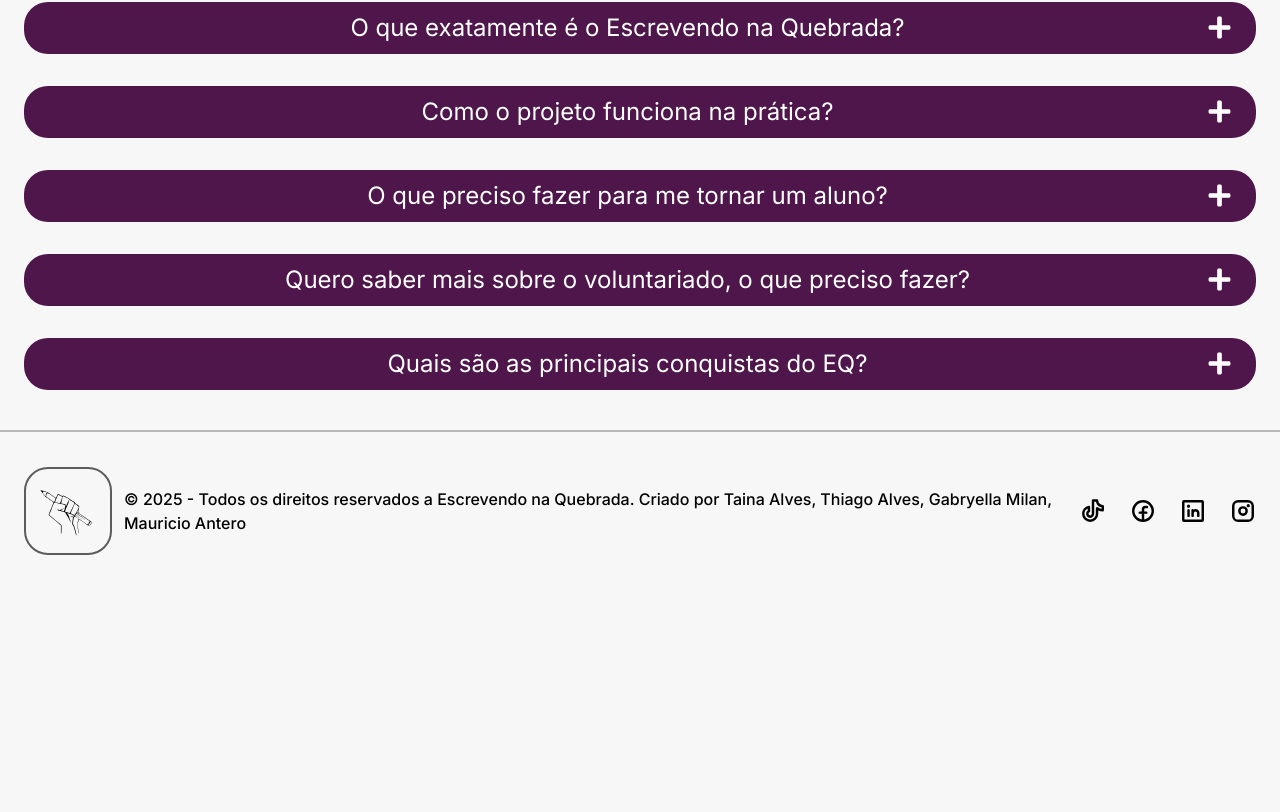
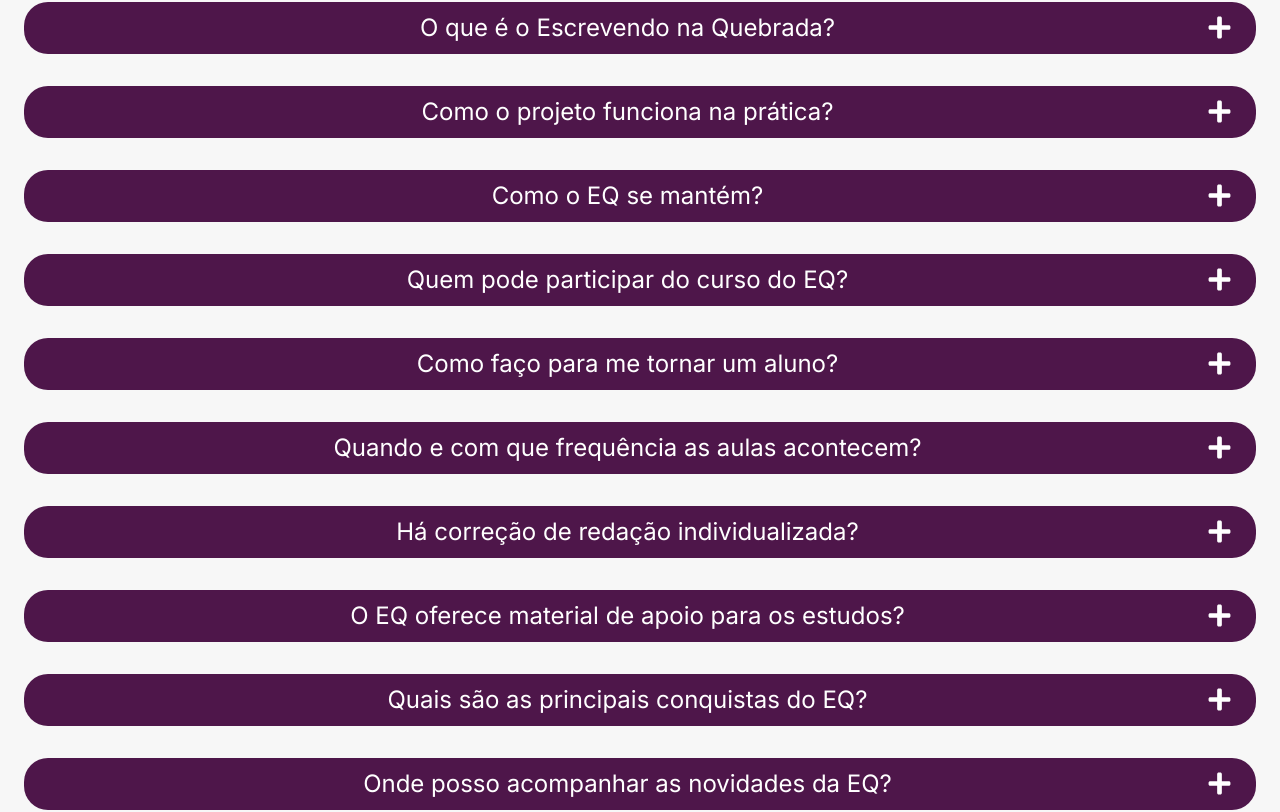
Before and after one commit to Thiago87dev/escrevendo-na-quebrada, a Next.js app: page / in a window 1280 px wide. Shown: the part 6637-7449 px from the top of the page. Before the commit the page ends 7227 px from the top, so only its background shows below. Built offline with nearby package versions, Linux system fonts and the light colour scheme.

Commit message:
:boom: fix: Corrigindo conflitos

```diff
--- a/src/data/data.ts
+++ b/src/data/data.ts
@@ -32,38 +32,82 @@
 export const listAccordion = [
   {
     id: 1,
-    title: "O que exatamente é o Escrevendo na Quebrada?",
+    title: "O que é o Escrevendo na Quebrada?",
     text: [
-      "Lorem ipsum dolor sit amet. Non impedit officia aut quasi vitae et autem neque et sapiente consequatur in totam incidunt et enim enim eos quia provident! Sit itaque ipsam et sint dolore 33 obcaecati.",
+      "O Escrevendo na Quebrada é um cursinho popular de redação com impacto social, que nasceu para enfrentar a desigualdade de acesso ao Ensino Superior.",
+      "Atuamos com jovens das periferias oferecendo educação gratuita e de qualidade, com foco na redação do ENEM, na formação cultural e no fortalecimento psicossocial. Nossas aulas são baseadas na realidade e vivência dos alunos, conectamos saberes, afetos e humanidade. Aqui, cada estudante é protagonista da própria história.",
     ],
   },
   {
     id: 2,
     title: "Como o projeto funciona na prática?",
     text: [
-      "Qui dolor accusamus At consequatur rerum est quia assumenda eos Quis necessitatibus qui tenetur magnam. Aut modi tempore ut voluptatem accusantium et voluptatibus optio et enim esse aut dolores nobis et odio voluptate.",
+      "As aulas são gratuitas e acontecem tanto presencialmente quanto online, sempre valorizando as vivências dos estudantes periféricos. Também realizamos:",
+    ],
+    list: [
+      "Mentorias individuais;",
+      "Atividades culturais;",
+      "Acompanhamento psicopedagógico e orientação de carreira. Nosso diferencial é um modelo pedagógico que acredita na potência da quebrada.",
     ],
   },
   {
     id: 3,
-    title: "O que preciso fazer para me tornar um aluno?",
+    title: "Como o EQ se mantém?",
     text: [
-      "Qui possimus molestiae ut alias earum ab dolores quasi a officia voluptatem qui amet voluptatem. Ut omnis natus et necessitatibus dolorum qui maxime voluptatum id corporis sapiente id nesciunt necessitatibus et fugiat quisquam ut suscipit voluptatem.",
+      "O EQ se mantém através do trabalho voluntário de nossa equipe e de doações de pessoas e organizações que acreditam na nossa causa. Somos transparentes com nossas contas e você pode saber mais sobre como nos ajudar na seção de 'Apoio'.",
     ],
   },
   {
     id: 4,
-    title: "Quero saber mais sobre o voluntariado, o que preciso fazer?",
+    title: "Quem pode participar do curso do EQ?",
     text: [
-      "Est enim maxime hic natus fugiat et earum repudiandae aut laudantium quia ut dolores dolore vel rerum autem. Qui magni deleniti ut molestiae soluta et commodi neque ut praesentium veniam rem natus neque et laboriosam dolorum nam assumenda rerum.",
+      "O Escrevendo na Quebrada é voltado a estudantes do Ensino Médio e jovens de baixa renda que sonham com o Ensino Superior.",
     ],
   },
   {
     id: 5,
+    title: "Como faço para me tornar um aluno?",
+    text: [
+      "Para participar, basta acompanhar nossas inscrições abertas no site e redes sociais. Você poderá escolher entre aulas presenciais no Capão Redondo (SP) ou online, acessíveis de todo o Brasil. Depois é só esperar ser chamado e as aulas começarem!",
+    ],
+  },
+  {
+    id: 6,
+    title: "Quando e com que frequência as aulas acontecem?",
+    text: [
+      "As aulas geralmente ocorrem semanalmente, em dias e horários fixos que são divulgados no início de cada turma. O cronograma completo é disponibilizado aos alunos matriculados.",
+    ],
+  },
+  {
+    id: 7,
+    title: "Há correção de redação individualizada?",
+    text: [
+      "Sim! Esse é um dos nossos grandes diferenciais. Nossos alunos têm acesso a correções personalizadas de suas redações, com feedbacks detalhados que os ajudam a identificar pontos de melhoria e aprimorar suas habilidades textuais.",
+    ],
+  },
+  {
+    id: 8,
+    title: "O EQ oferece material de apoio para os estudos?",
+    text: [
+      "Sim, fornecemos materiais didáticos exclusivos, apostilas com teoria e exercícios, modelos de redação e acesso a uma plataforma online com recursos adicionais para complementar o aprendizado.",
+    ],
+  },
+  {
+    id: 9,
     title: "Quais são as principais conquistas do EQ?",
     text: [
-      "Aut vero voluptatem aut libero porro aut iure rerum est galisum laboriosam sed doloremque dolorem ut consectetur mollitia. Id doloremque odio et fuga consequatur aut tempore aspernatur aut alias dolorem et optio fuga.",
-      "Aut vero voluptatem aut libero porro aut iure rerum est galisum laboriosam sed doloremque dolorem ut consectetur mollitia. Id doloremque odio et fuga consequatur aut tempore aspernatur aut alias dolorem et optio fuga.",
+      "Desde sua criação, o Escrevendo na Quebrada já impactou mais de 2 mil estudantes, oferecendo preparação gratuita para o ENEM com foco na redação. Alunos do projeto já conquistaram notas altas, com média de 840 pontos na redação, superando a média nacional. Além disso, o projeto fornece tablets, internet, vale-transporte e apoio psicopedagógico a quem mais precisa, garantindo acesso e permanência.",
+    ],
+  },
+  {
+    id: 10,
+    title: "Onde posso acompanhar as novidades da EQ?",
+    text: [
+      "Fique por dentro de tudo o que acontece na EQ nos seguindo em nossas redes sociais:",
+    ],
+    list: [
+      "Instagram: @escrevendonaquebrada",
+      "Linkedin: Escrevendo na Quebrada",
     ],
   },
 ];
```
